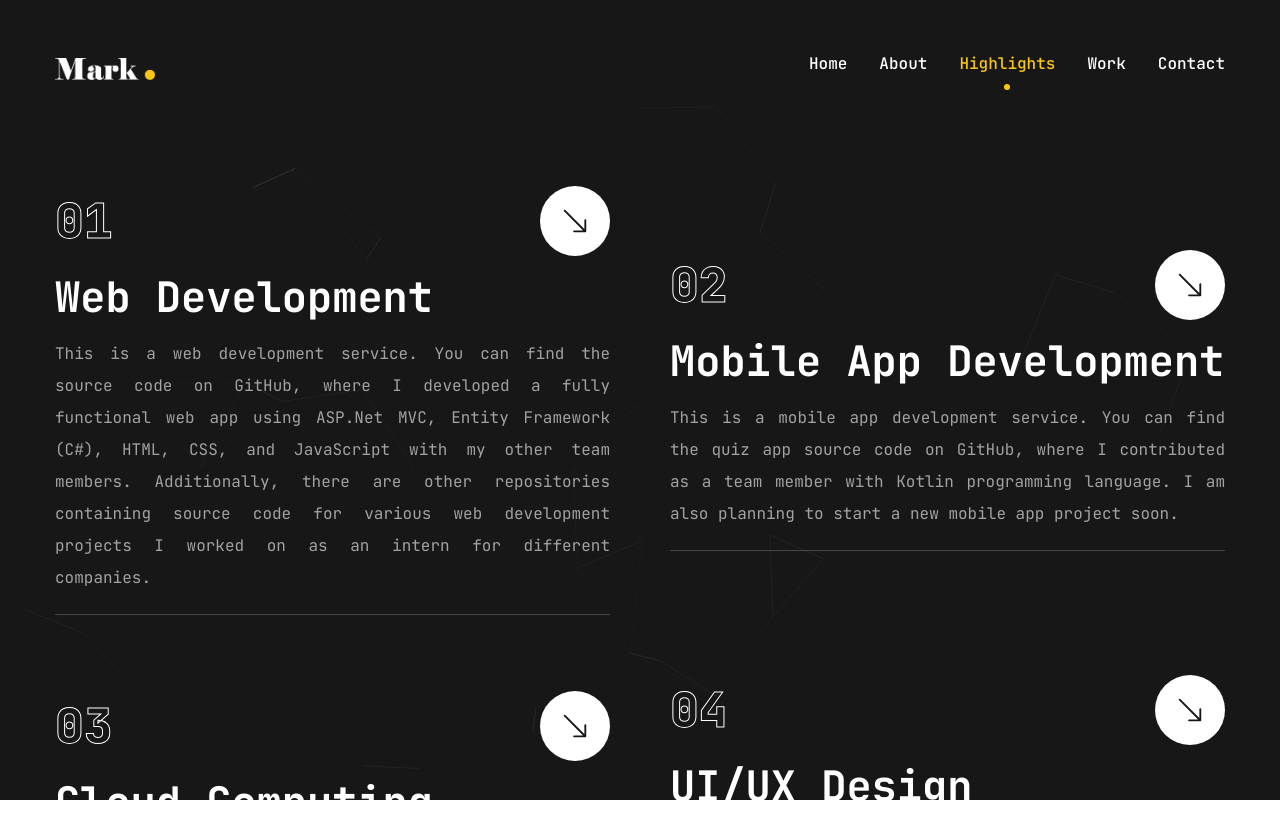
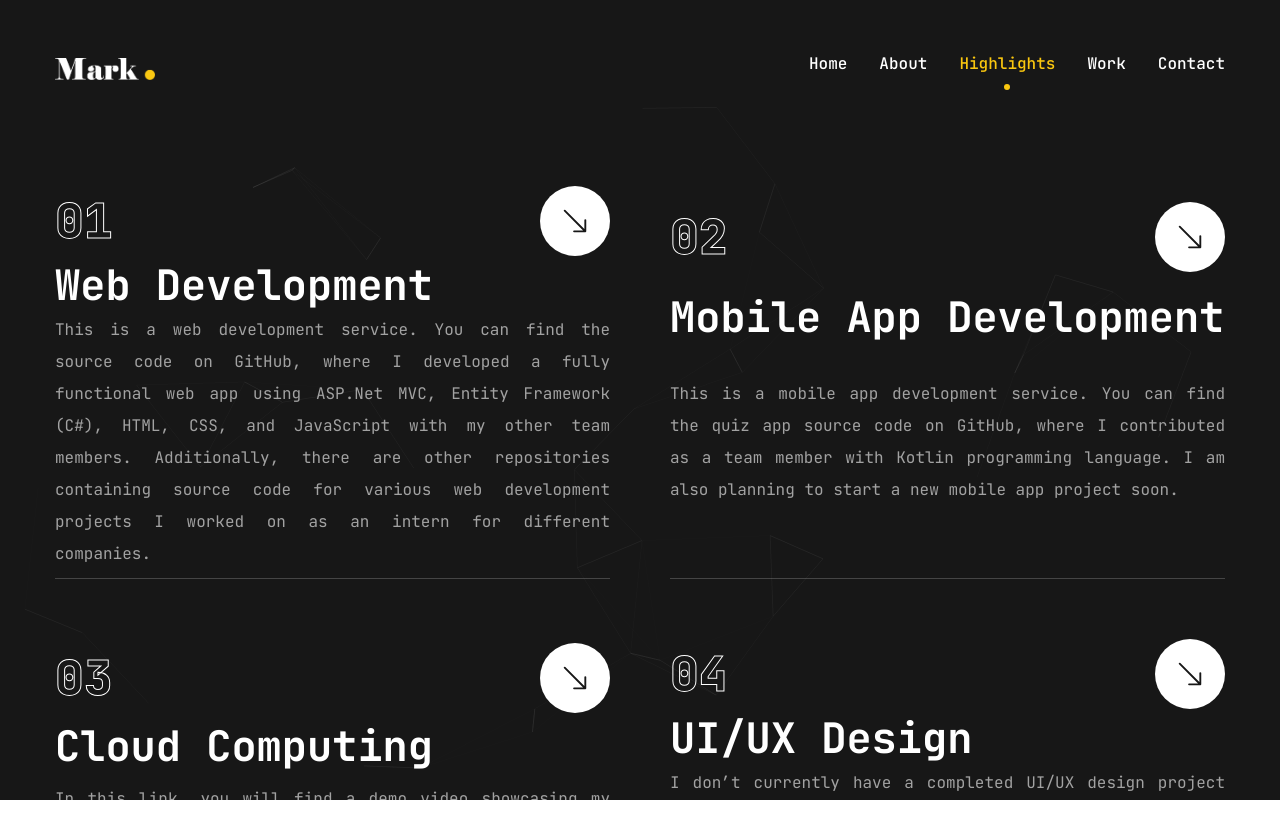
Before and after one commit to marktmng/mark-portfolio, a Next.js app: page /highlights in a window 1280 px wide. Shown: the top 838 px of the page. Built offline with nearby package versions, Linux system fonts and the light colour scheme.

Commit message:
fixed alignment highlights

```diff
--- a/app/highlights/page.jsx
+++ b/app/highlights/page.jsx
@@ -65,10 +65,10 @@ const Highlights = () => {
             return (
               <div
                 key={index}
-                className="flex-1 flex flex-col justify-center gap-5 group"
+                className="grid grid-cols-1 justify-center gap-2 group"
               >
                 {/* top */}
-                <div className="flex w-full flew justify-between items-center">
+                <div className="flex w-full flex-row justify-between items-center ">
                   <div className="text-5xl font-extrabold text-outline text-transparent group-hover:text-outline-hover transition-all duration-500">
                     {service.num}
                   </div>
```
